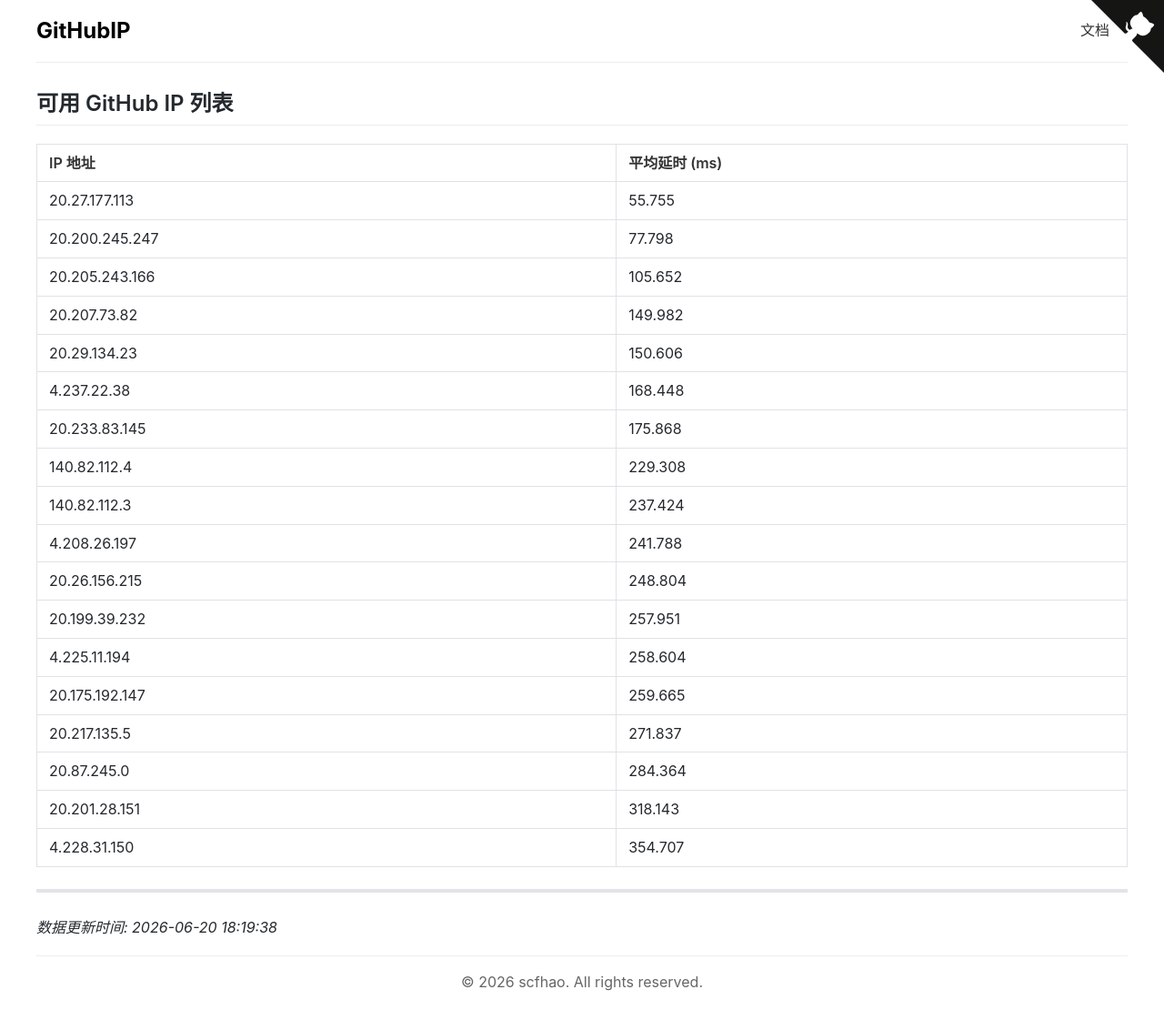
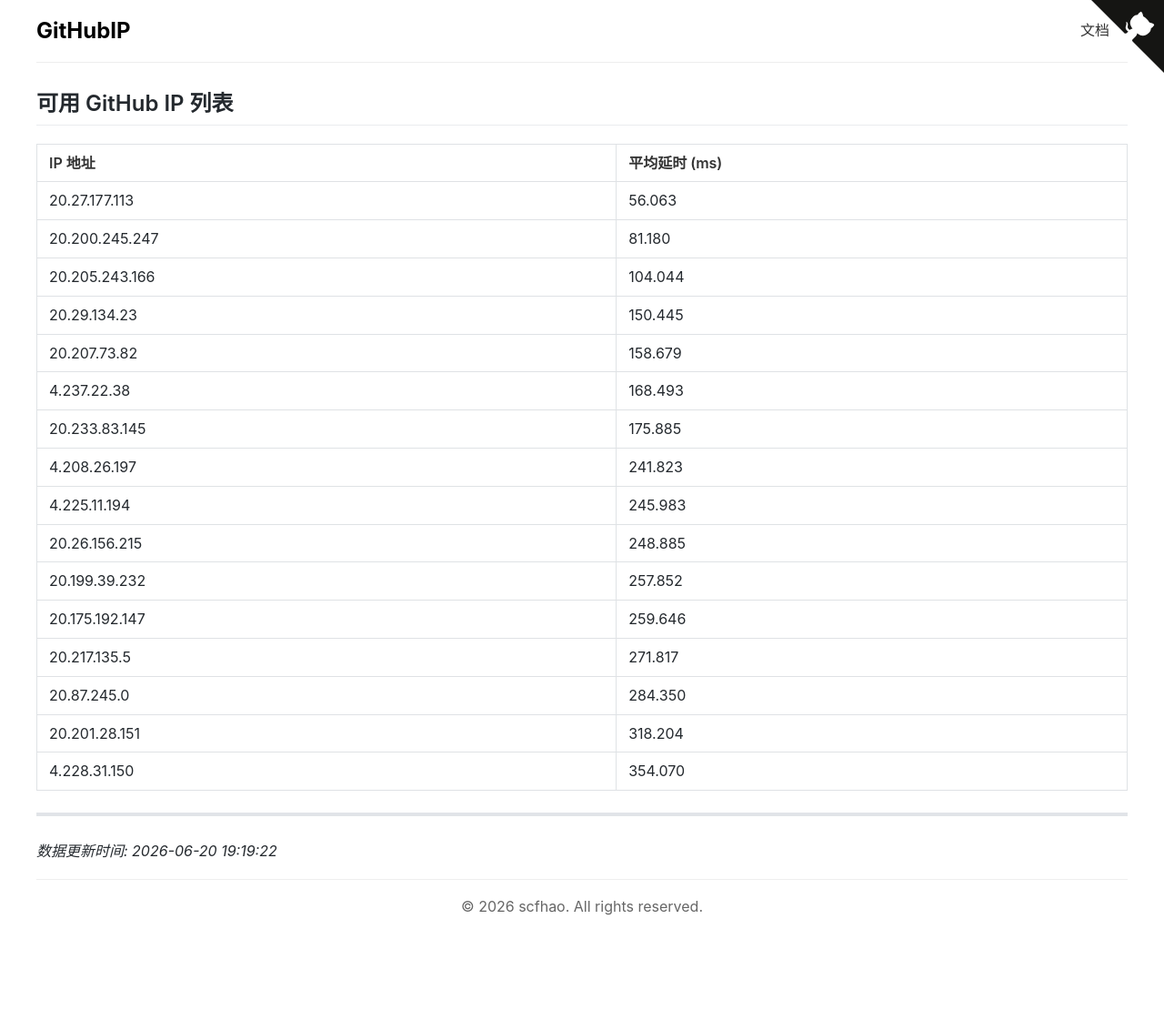
Before and after one commit to scfhao/GitHubIP, a Jekyll site: the page built from index.md, in a window 1280 px wide. Shown: the whole page at 91% size. Built offline with Jekyll 4.4.1, drawn with Linux system fonts in a browser that asks for light colours; after the commit the page ends 1026 px from its top, so only the background shows below that.

Commit message:
自动脚本执行 - 2026-06-20 19:19:22

```diff
--- a/index.md
+++ b/index.md
@@ -1,32 +1,30 @@
 ---
 layout: home
 title: GitHub IP 列表
-date: 2026-06-20 18:19:38
+date: 2026-06-20 19:19:22
 ---
 
 ## 可用 GitHub IP 列表
 
 | IP 地址 | 平均延时 (ms) |
 |---------|--------------|
-| 20.27.177.113 | 55.755 |
-| 20.200.245.247 | 77.798 |
-| 20.205.243.166 | 105.652 |
-| 20.207.73.82 | 149.982 |
-| 20.29.134.23 | 150.606 |
-| 4.237.22.38 | 168.448 |
-| 20.233.83.145 | 175.868 |
-| 140.82.112.4 | 229.308 |
-| 140.82.112.3 | 237.424 |
-| 4.208.26.197 | 241.788 |
-| 20.26.156.215 | 248.804 |
-| 20.199.39.232 | 257.951 |
-| 4.225.11.194 | 258.604 |
-| 20.175.192.147 | 259.665 |
-| 20.217.135.5 | 271.837 |
-| 20.87.245.0 | 284.364 |
-| 20.201.28.151 | 318.143 |
-| 4.228.31.150 | 354.707 |
+| 20.27.177.113 | 56.063 |
+| 20.200.245.247 | 81.180 |
+| 20.205.243.166 | 104.044 |
+| 20.29.134.23 | 150.445 |
+| 20.207.73.82 | 158.679 |
+| 4.237.22.38 | 168.493 |
+| 20.233.83.145 | 175.885 |
+| 4.208.26.197 | 241.823 |
+| 4.225.11.194 | 245.983 |
+| 20.26.156.215 | 248.885 |
+| 20.199.39.232 | 257.852 |
+| 20.175.192.147 | 259.646 |
+| 20.217.135.5 | 271.817 |
+| 20.87.245.0 | 284.350 |
+| 20.201.28.151 | 318.204 |
+| 4.228.31.150 | 354.070 |
 
 ---
 
-*数据更新时间: 2026-06-20 18:19:38*
+*数据更新时间: 2026-06-20 19:19:22*
```
